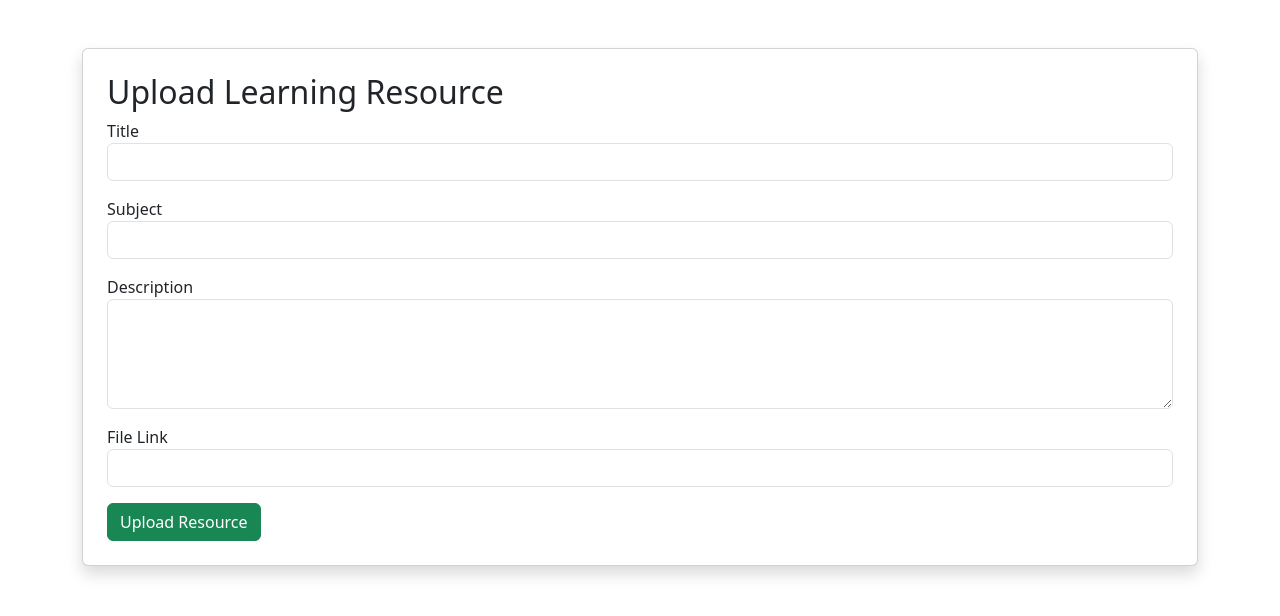
After one commit to AakashLimbbu/freelearn, a Django app: template learning/templates/learning/upload_resource.html in a window 1280 px wide. The commit adds this page. Shown: the top 616 px of the page. Run offline with Django 5.2, Linux system fonts and the light colour scheme; the template is opened without the code that fills it, so the values that code supplies are empty; some libraries are stand-ins or nearby versions.

Commit message:
Added resource upload system

```diff
--- a/learning/admin.py
+++ b/learning/admin.py
@@ -1,4 +1,5 @@
 from django.contrib import admin
-from .models import User
+from .models import User, Resource
 
 admin.site.register(User)
+admin.site.register(Resource)
--- /dev/null
+++ b/learning/templates/learning/upload_resource.html
@@ -0,0 +1,58 @@
+<!DOCTYPE html>
+<html>
+<head>
+    <title>Upload Resource</title>
+
+    <link href="https://cdn.jsdelivr.net/npm/bootstrap@5.3.3/dist/css/bootstrap.min.css" rel="stylesheet">
+</head>
+<body>
+
+<div class="container mt-5">
+
+    <div class="card p-4 shadow">
+
+        <h2>Upload Learning Resource</h2>
+
+        <form method="POST">
+
+            {% csrf_token %}
+
+            <div class="mb-3">
+                <label>Title</label>
+                <input type="text" class="form-control" name="title">
+            </div>
+
+            <div class="mb-3">
+                <label>Subject</label>
+                <input type="text" class="form-control" name="subject">
+            </div>
+
+            <div class="mb-3">
+                <label>Description</label>
+
+                <textarea
+                    class="form-control"
+                    name="description"
+                    rows="4"></textarea>
+            </div>
+
+            <div class="mb-3">
+                <label>File Link</label>
+                <input
+                    type="text"
+                    class="form-control"
+                    name="file_link">
+            </div>
+
+            <button class="btn btn-success">
+                Upload Resource
+            </button>
+
+        </form>
+
+    </div>
+
+</div>
+
+</body>
+</html>
--- a/learning/urls.py
+++ b/learning/urls.py
@@ -6,4 +6,10 @@ urlpatterns = [
     path('login/', views.login_page, name='login'),
     path('register/', views.register_page, name='register'),
     path('dashboard/', views.dashboard, name='dashboard'),
+    path('logout/', views.logout_page, name='logout'),
+    path(
+    'upload-resource/',
+    views.upload_resource,
+    name='upload-resource'
+),
 ]
```
Also changed, not shown: learning/models.py (+25 -0 lines), learning/templates/learning/dashboard.html (+9 -0 lines), learning/views.py (+35 -1 lines), db.sqlite3, learning/migrations/0002_resource.py (added).
